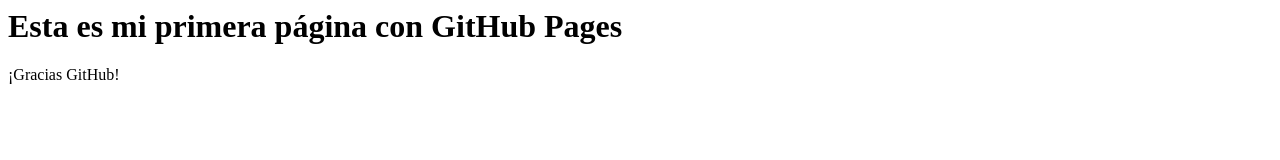
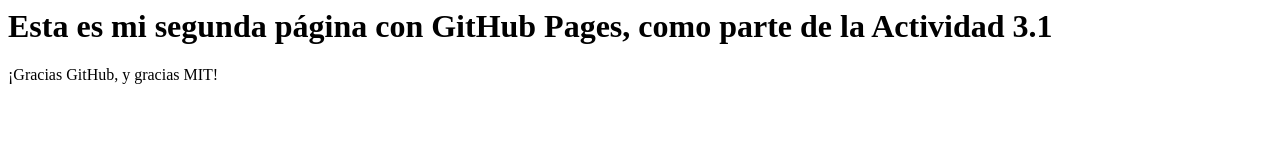
Before and after one commit to hgriffini/hachemit, a plain HTML site: page index.html in a window 1280 px wide. Drawn offline with Linux system fonts and the light colour scheme.

Commit message:
Update index.html

```diff
--- a/index.html
+++ b/index.html
@@ -1,4 +1,4 @@
 <html>
-<h1> Esta es mi primera página con GitHub Pages </h1>
-<p>¡Gracias GitHub!</p>
+<h1> Esta es mi segunda página con GitHub Pages, como parte de la Actividad  3.1 </h1>
+<p>¡Gracias GitHub, y gracias MIT!</p>
 </html>
```
